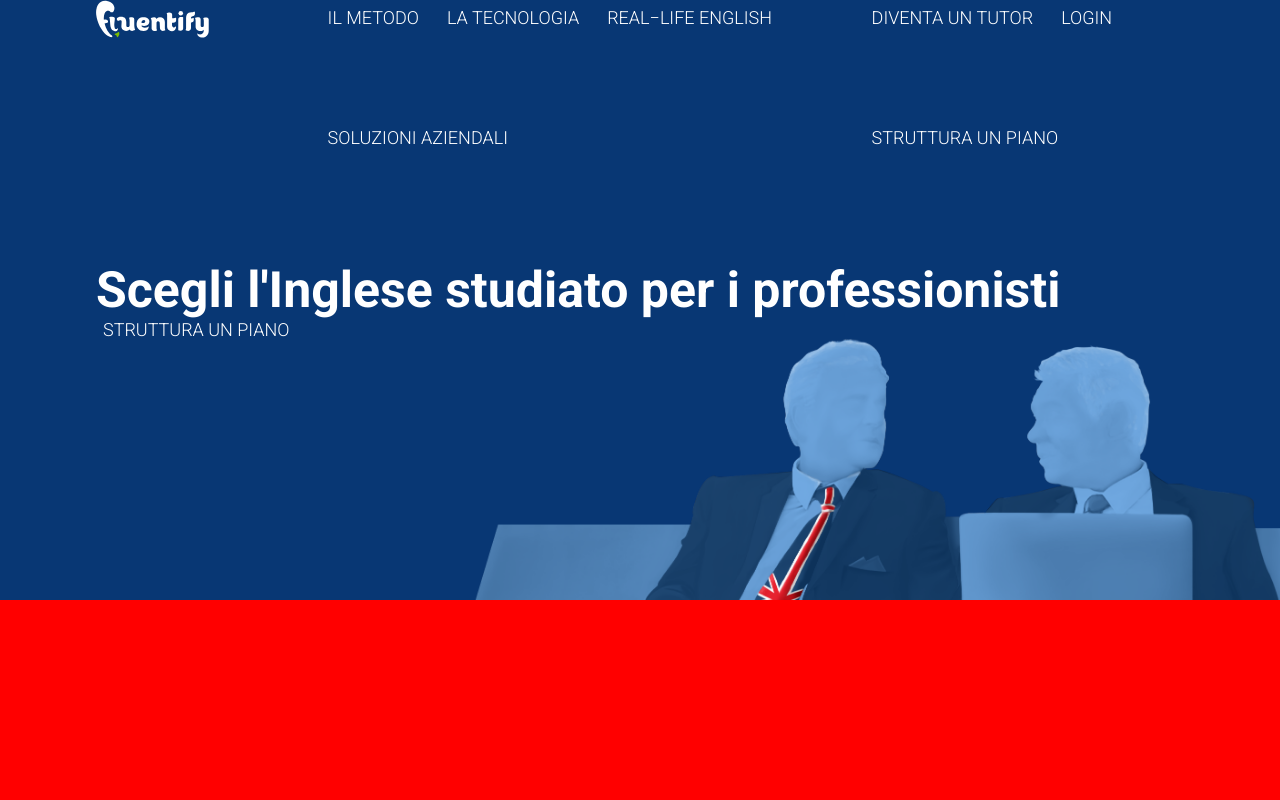
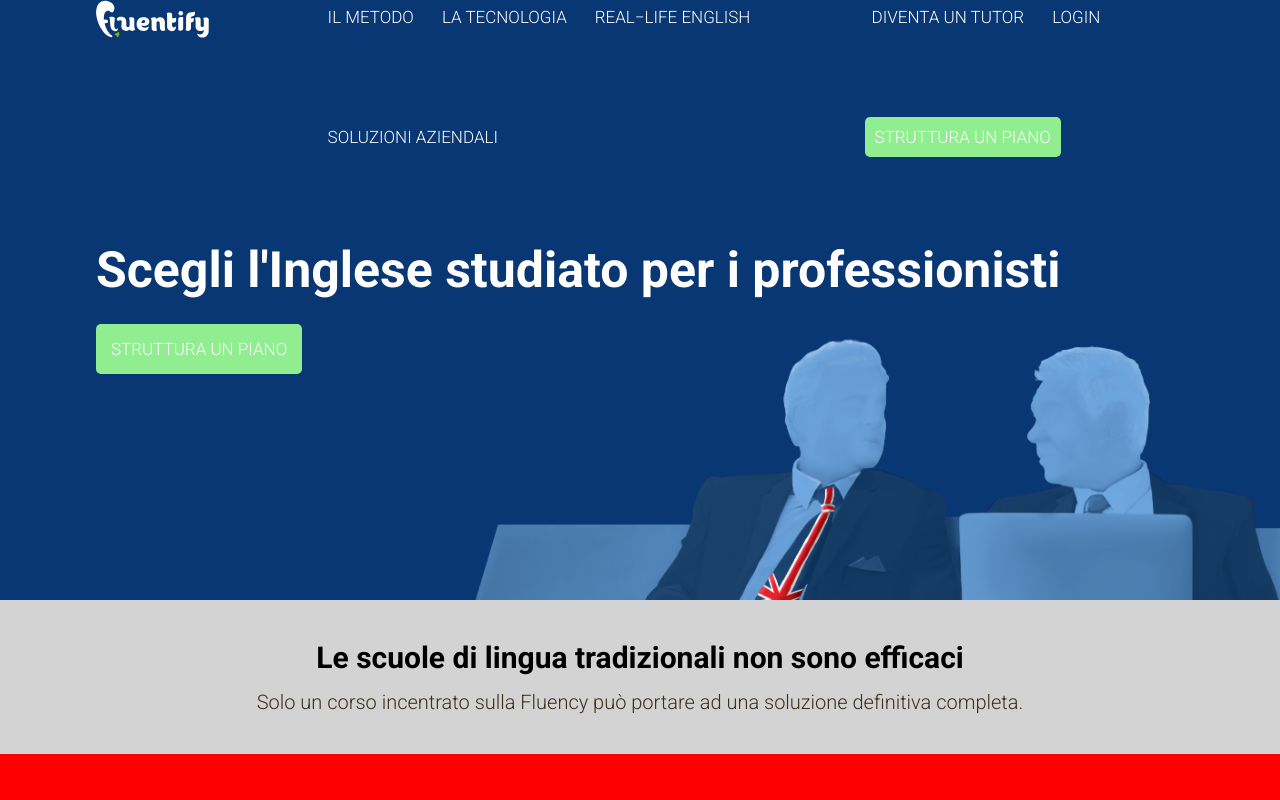
Before and after one commit to mssmln/htmlcss-fluentify, a plain HTML site: page index.html in a window 1280 px wide. Shown: the top 800 px of the page. Drawn offline with Linux system fonts and the light colour scheme.

Commit message:
finished grey stripe

```diff
--- a/css/style.css
+++ b/css/style.css
@@ -24,7 +24,7 @@ li, a{
   text-decoration: none;
   list-style: none;
   color: white;
-  font-size: 18px;
+  font-size: 17px;
   text-transform: uppercase;
   padding: 7px;
 }
@@ -36,6 +36,18 @@ nav, ul, li{
 .colourless-bottom{
   margin: 2px solid white;
   border-radius: 5px;
+}
+
+.larger-green-bottom{
+  background-color: lightgreen;
+  border-radius: 5px;
+  padding: 15px;
+}
+
+.green-bottom{
+  background-color: lightgreen;
+  border-radius: 5px;
+  padding: 10px;
 }
 
 
@@ -125,9 +137,35 @@ header{
 .headline-cta h1{
   font-size: 50px;
   color: white;
+  margin-bottom: 40px;
 }
 
 
 
 
 /* /HEADLINE AND CTA */
+
+
+
+
+/* GREY STRIPE */
+
+div.grey-stripe{
+  text-align: center;
+  background-color: lightgrey;
+  padding: 40px;
+}
+
+
+.grey-stripe h4{
+  font-size: 30px;
+  margin-bottom: 15px;
+}
+
+.grey-stripe p{
+  font-size: 20px;
+  color: #38311b;
+}
+
+
+/* /GREY STRIPE */
--- a/index.html
+++ b/index.html
@@ -8,7 +8,7 @@
   </head>
   <body>
     <!-- navigation bar + headline and CTA + background photo -->
-    <header style="background-color: blackwww">
+    <header>
       <!-- <img src="img/background-header.png" alt="two men speak"> -->
       <div class="container">
         <div class="header-navigation-bar">
@@ -30,22 +30,17 @@
               <ul class="clearfix">
                 <li class="float-left"><a class="colourless-bottom" href="#">diventa un tutor</a></li>
                 <li class="float-left"><a href="#">login</a></li>
-                <li class="float-left"><a href="#">struttura un piano</a></li>
+                <li class="float-left"><a class="green-bottom" href="#">struttura un piano</a></li>
               </ul>
             </nav>
           </div>
-
         </div>
         <div class="jumbotron">
           <div class="headline-cta">
             <h1>Scegli l'Inglese studiato per i professionisti</h1>
-            <a href="#">struttura un piano</a>
+            <a class="larger-green-bottom" href="#">struttura un piano</a>
           </div>
         </div>
-
-
-
-
       </div>
     </header>
     <!-- /navigation bar + headline and CTA + background photo -->
@@ -58,15 +53,17 @@
 
 
     <main style="background-color: red">
-      <div class="container">
-
-        <section>
-          <div class="le scuole di lingua">
-
-          </div>
-        </section>
+      <!-- GREY STRIPE -->
+      <section>
+        <div class="grey-stripe">
+          <h4>Le scuole di lingua tradizionali non sono efficaci</h4>
+          <p>Solo un corso incentrato sulla Fluency può portare ad una soluzione definitiva completa.</p>
+        </div>
+      </section>
+      <!-- /GREY STRIPE -->
 
 
+      <div class="container">
         <section>
 
         </section>
```
